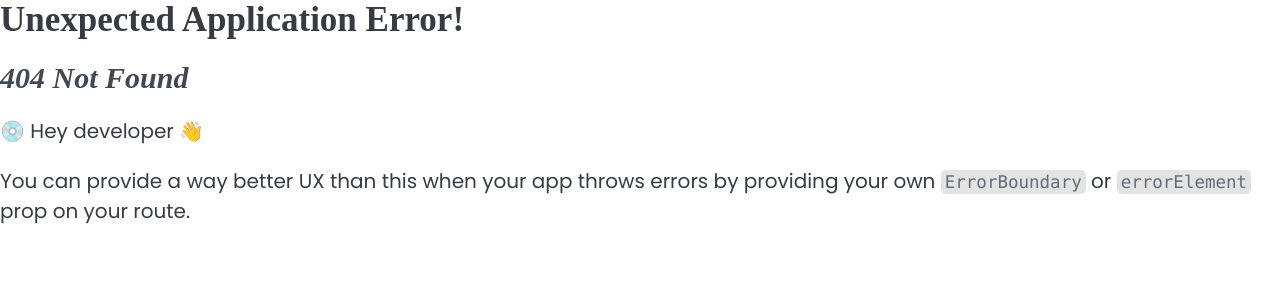
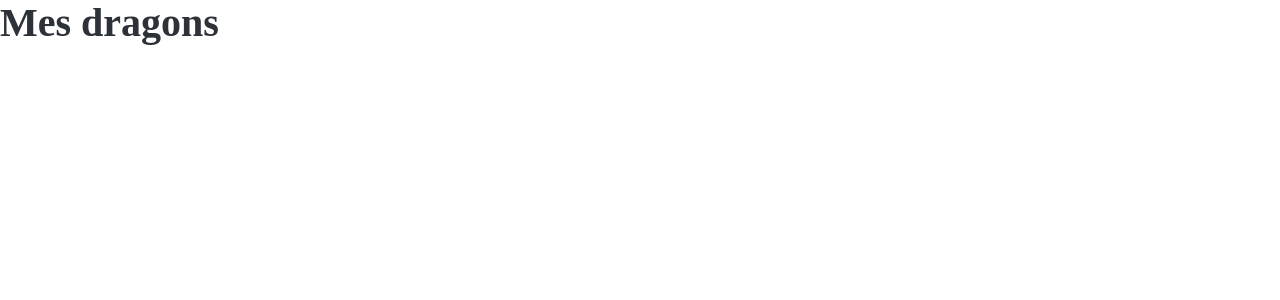
Before and after one commit to sarah-sdk/dragons-league, a React (Vite) app in the folder client/: page /my-dragons in a window 1280 px wide. Before the commit this address had no page. Shown: the top 300 px of the page. Built offline with nearby package versions, Linux system fonts and the light colour scheme; a web font is replaced by a local one.

Commit message:
project skeleton done

```diff
--- a/client/src/App.tsx
+++ b/client/src/App.tsx
@@ -1,14 +1,9 @@
 import "@picocss/pico/css/pico.min.css";
 import "./App.css";
+import { Outlet } from "react-router-dom";
 
 function App() {
-  return (
-    <main className="container">
-      <h1>Bienvenue dans Dragons League 🐉</h1>
-      <p>Entraîne ton dragon et deviens le meilleur dresseur !</p>
-      <button type="button">Commencer l'aventure</button>
-    </main>
-  );
+  return <Outlet />;
 }
 
 export default App;
--- /dev/null
+++ b/client/src/pages/AdoptDragon/AdoptDragon.tsx
@@ -0,0 +1,3 @@
+export default function AdoptDragon() {
+  return <h1>Adopte un dragon</h1>;
+}
--- /dev/null
+++ b/client/src/pages/AllDragons/AllDragons.tsx
@@ -0,0 +1,3 @@
+export default function AllDragons() {
+  return <h1>Mes dragons</h1>;
+}
--- /dev/null
+++ b/client/src/pages/DragonDetails/DragonDetails.tsx
@@ -0,0 +1,3 @@
+export default function DragonDetails() {
+  return <h1>Mon dragon</h1>;
+}
```
Also changed, not shown: client/src/main.tsx (+15 -1 lines).
